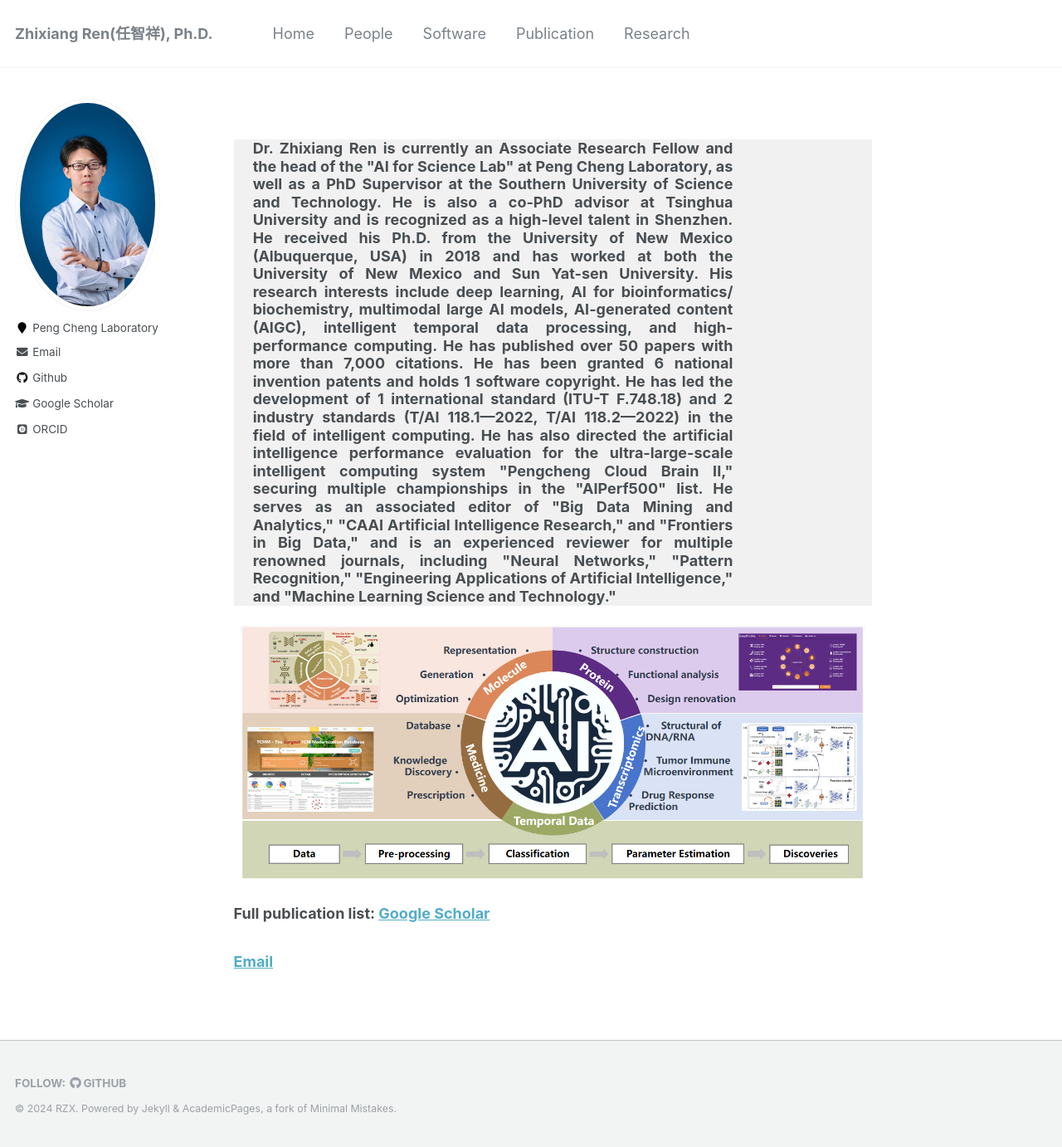
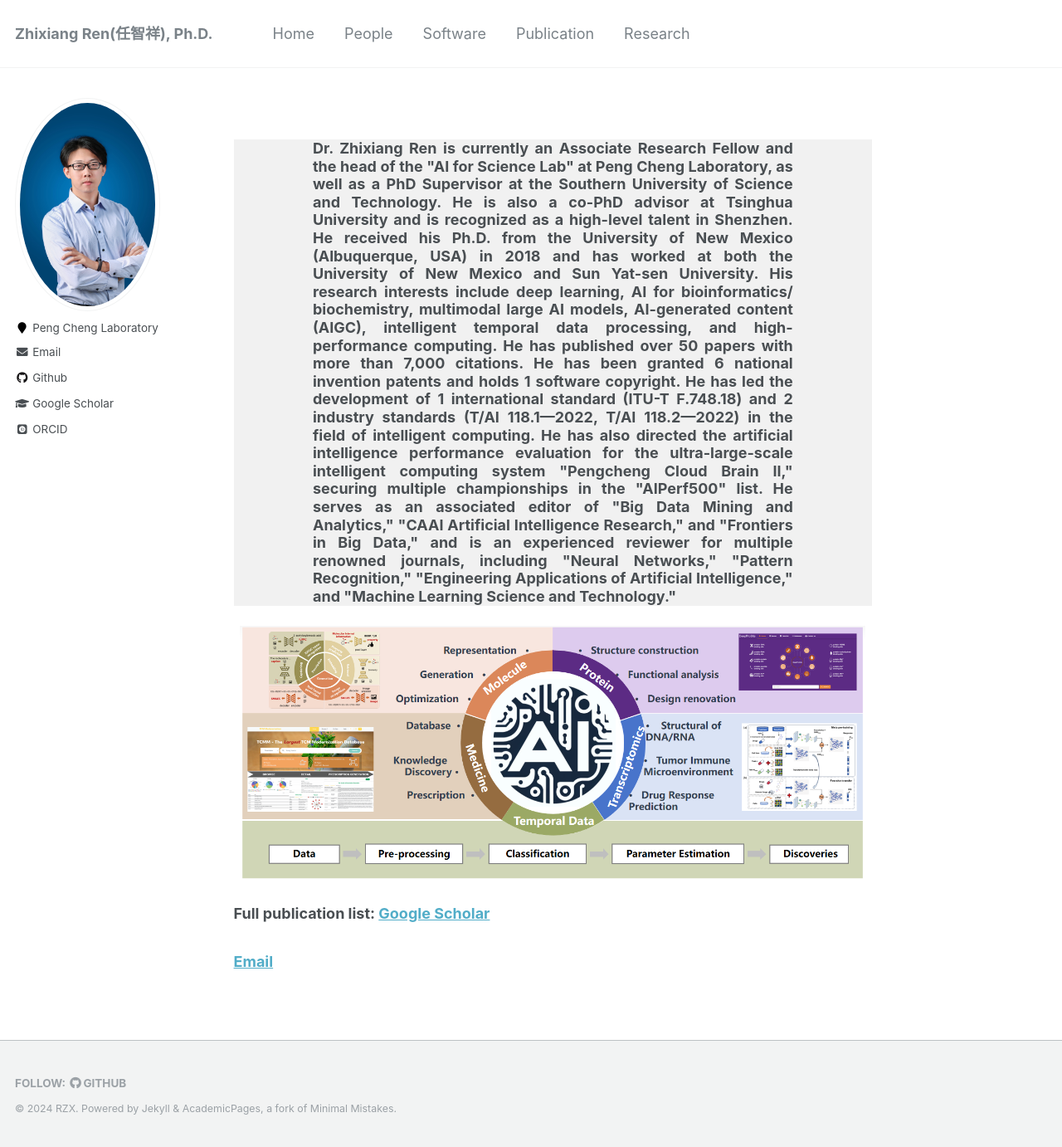
Before and after one commit to zhixiang-ren/zhixiang-ren.github.io, a Jekyll site: the page built from _pages/about.html, in a window 1280 px wide and 1382 px high. Shown: the whole window at 83% size. Built offline with Jekyll 4.4.1, drawn with Linux system fonts in a browser that asks for light colours; some web fonts are replaced.

Commit message:
Update about.html

```diff
--- a/_pages/about.html
+++ b/_pages/about.html
@@ -10,7 +10,7 @@ redirect_from:
 
 <!-- <h3 style="text-align:justify;">Biography:</h3> -->
 <div style="width: 100%;padding-left: 3%;padding-right: 3%;background-color: rgb(241, 241, 241);">
-  <div style="width: 80%;">
+  <div style="width: 100%;padding-left: 10%;padding-right: 10%;">
     <h3 style="text-align:justify;">
       Dr. Zhixiang Ren is currently an Associate Research Fellow and the head of the "AI for Science Lab" at Peng Cheng Laboratory, as well as a PhD Supervisor at the Southern University of Science and Technology.
       He is also a co-PhD advisor at Tsinghua University and is recognized as a high-level talent in Shenzhen.
```
